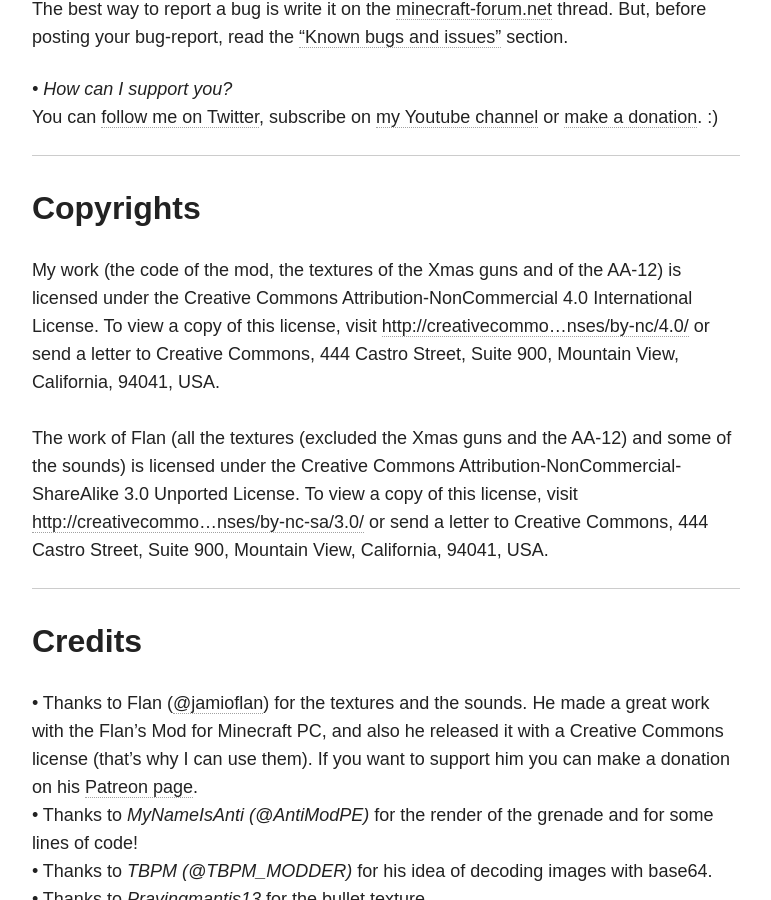
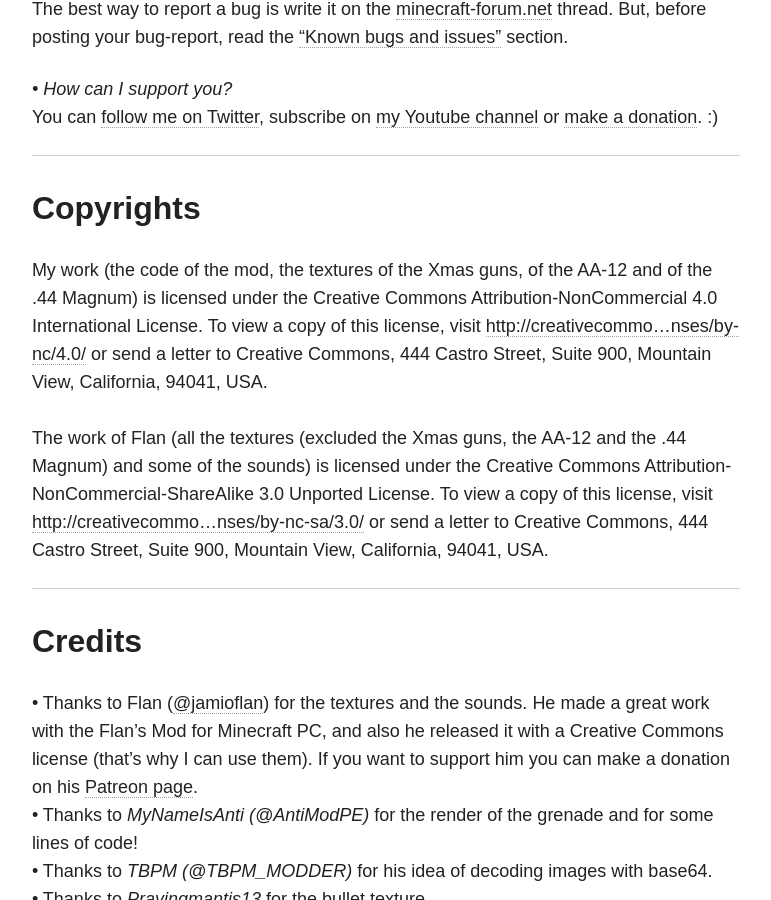
Before and after one commit to Desno365/Desno365.github.io, a Jekyll site: the page built from minecraft/desnoguns-mod/index.md, in a window 1280 px wide and 900 px high, scrolled down 17295 px. Shown: the whole window, without its empty margins (254-1025 px from the left). Built offline with Jekyll 4.4.1, drawn with Linux system fonts in a browser that asks for light colours; nearby versions of some CDN libraries; comment, search, counter and statistics services are not loaded.

Commit message:
Little changes

```diff
--- a/minecraft/desnoguns-mod/index.md
+++ b/minecraft/desnoguns-mod/index.md
@@ -256,9 +256,9 @@
 
 ## Copyrights
 
-My work (the code of the mod, the textures of the Xmas guns and of the AA-12) is licensed under the Creative Commons Attribution-NonCommercial 4.0 International License. To view a copy of this license, visit [http://creativecommo...nses/by-nc/4.0/](http://creativecommons.org/licenses/by-nc/4.0/) or send a letter to Creative Commons, 444 Castro Street, Suite 900, Mountain View, California, 94041, USA.
+My work (the code of the mod, the textures of the Xmas guns, of the AA-12 and of the .44 Magnum) is licensed under the Creative Commons Attribution-NonCommercial 4.0 International License. To view a copy of this license, visit [http://creativecommo...nses/by-nc/4.0/](http://creativecommons.org/licenses/by-nc/4.0/) or send a letter to Creative Commons, 444 Castro Street, Suite 900, Mountain View, California, 94041, USA.
 <br><br>
-The work of Flan (all the textures (excluded the Xmas guns and the AA-12) and some of the sounds) is licensed under the Creative Commons Attribution-NonCommercial-ShareAlike 3.0 Unported License. To view a copy of this license, visit [http://creativecommo...nses/by-nc-sa/3.0/](https://creativecommons.org/licenses/by-nc-sa/3.0/) or send a letter to Creative Commons, 444 Castro Street, Suite 900, Mountain View, California, 94041, USA.
+The work of Flan (all the textures (excluded the Xmas guns, the AA-12 and the .44 Magnum) and some of the sounds) is licensed under the Creative Commons Attribution-NonCommercial-ShareAlike 3.0 Unported License. To view a copy of this license, visit [http://creativecommo...nses/by-nc-sa/3.0/](https://creativecommons.org/licenses/by-nc-sa/3.0/) or send a letter to Creative Commons, 444 Castro Street, Suite 900, Mountain View, California, 94041, USA.
 
 ---
 
```
Also changed, not shown: about/index.md (+1 -1 lines).
